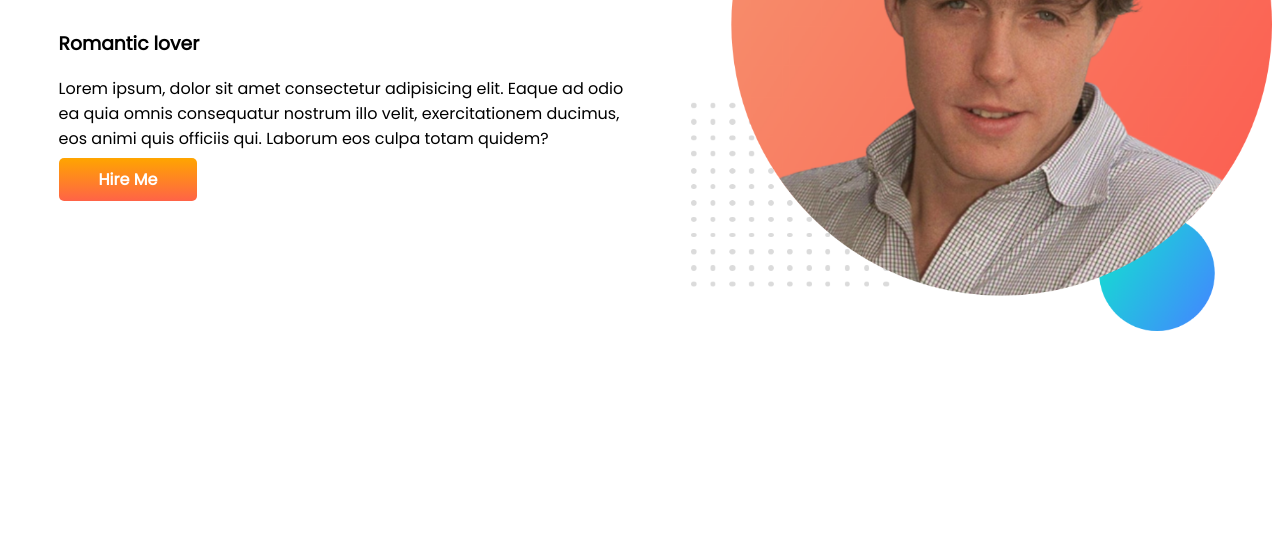
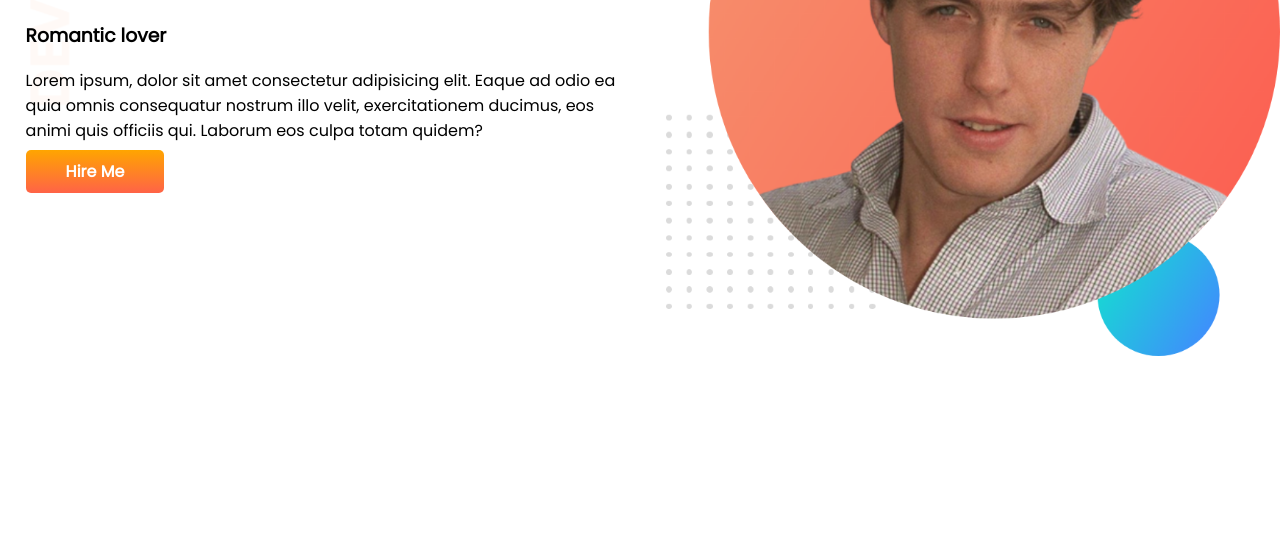
Before and after one commit to EmoTab/developer-portfolio1, a plain HTML site: page index.html in a window 1280 px wide. Shown: the part 254-800 px from the top of the page. Drawn offline with Linux system fonts and the light colour scheme.

Commit message:
top banner added

```diff
--- a/index.html
+++ b/index.html
@@ -11,7 +11,7 @@
  <link rel="stylesheet" href="style.css">
 </head>
 <body>
- <section>
+ <section class="top-banner">
    <div class="half-width">
     <h1>Welcome To</h1>
     <h1><span class="orange-color">Huge Grant</span> World</h1>
--- a/style.css
+++ b/style.css
@@ -1,5 +1,6 @@
 body{
  font-family: 'Poppins', sans-serif;
+ margin: 0;
 }
 h1{
  font-size: 50px;
@@ -12,7 +13,7 @@ section{
 }
 .half-width{
  width: 50%;
- padding-left: 4%;
+ padding-left: 2%;
 }
 .half-width img{
  width: 100%;
@@ -25,3 +26,7 @@ section{
  padding: 10px 40px;
  border-radius: 5px;
 }
+.top-banner{
+ background-image: url(images/top-banner.png);
+ background-repeat: no-repeat;
+}
```
